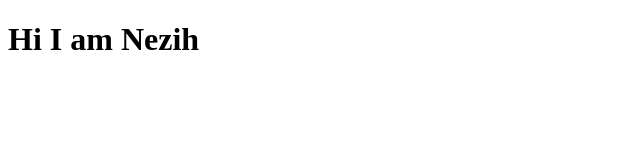
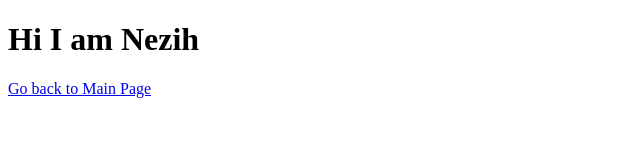
Before and after one commit to Nez1990/test_web_nezih, a plain HTML site: page about_me.html in a window 1280 px wide. Shown: the whole page, without its empty margins (0-640 px from the left). Drawn offline with Linux system fonts and the light colour scheme.

Commit message:
new changes

```diff
--- a/about_me.html
+++ b/about_me.html
@@ -8,7 +8,7 @@
 <body>
 
     <h1>Hi I am Nezih</h1>
-    <a href="index.html"></a>
+    <a href="index_me.html">Go back to Main Page </a>
 
 </body>
 </html>
```
